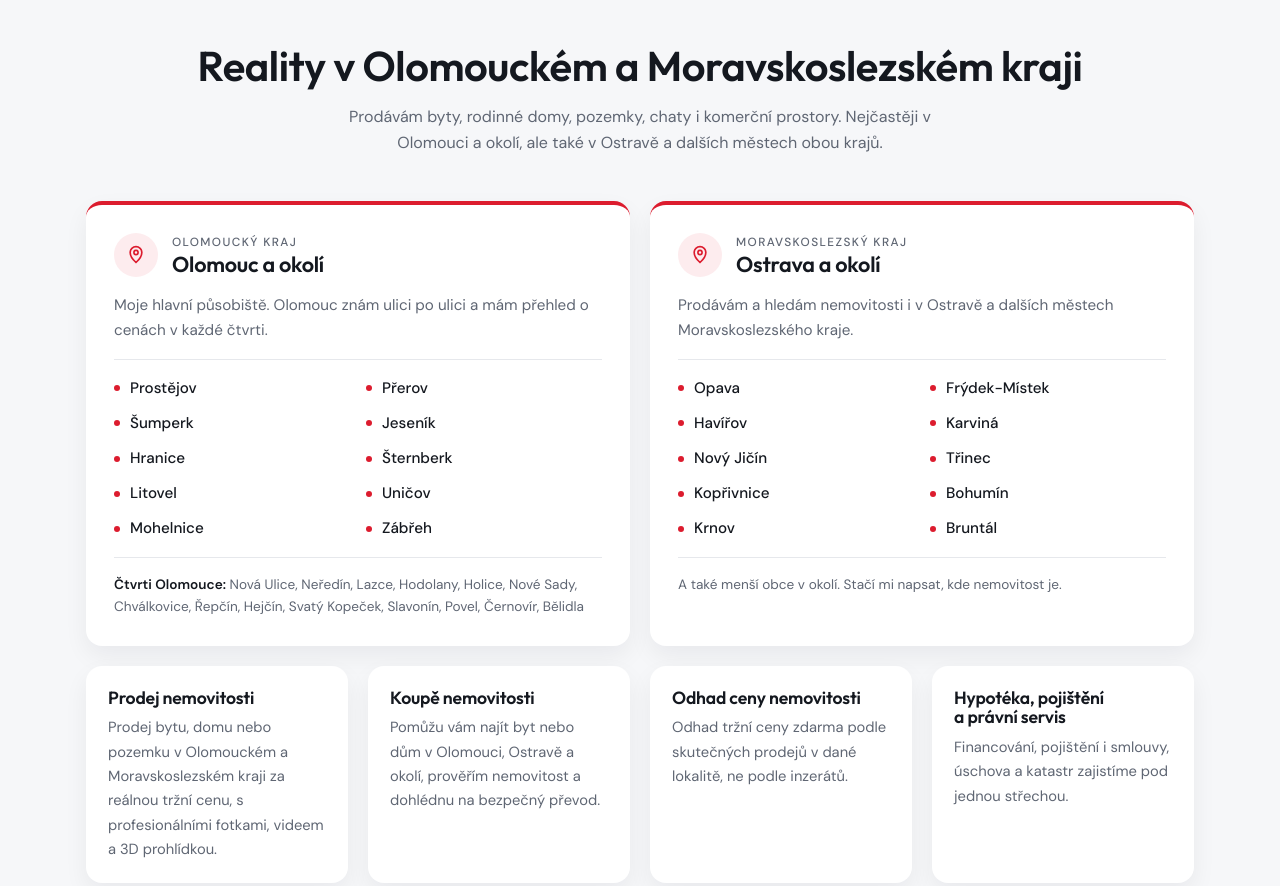
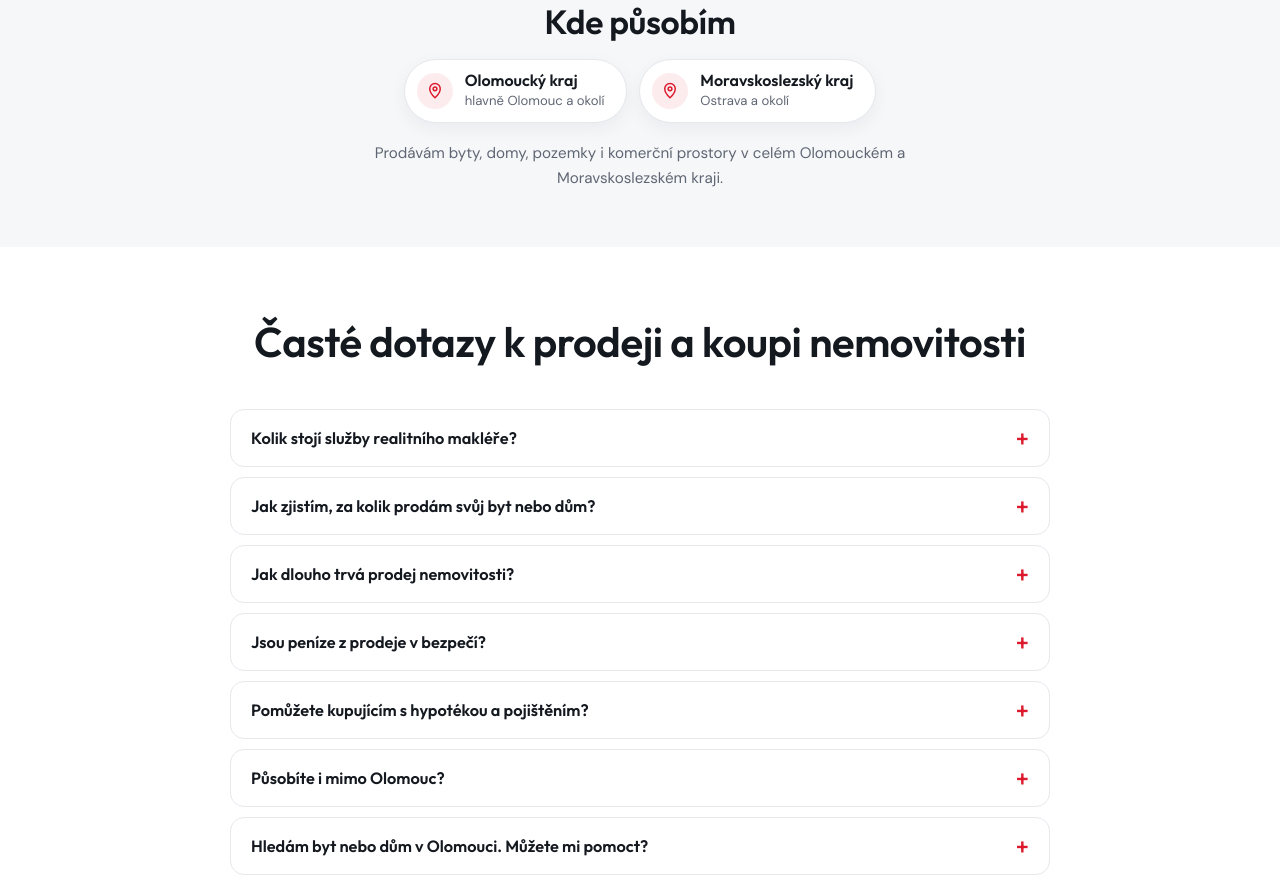
Before and after one commit to astaroam/starovic-web, a plain HTML site: page index.html in a window 1280 px wide. Shown: the part 3053-3939 px from the top of the page. Drawn offline with Linux system fonts and the light colour scheme.

Commit message:
Kde působím: jen dva kraje, kompaktní sekce
Co-Authored-By: Claude Opus 5.5 <noreply@anthropic.com>
Claude-Session: https://claude.ai/code/session_01Fag1x8Qn6z2hmfktebmM9E

```diff
--- a/index.html
+++ b/index.html
@@ -304,27 +304,17 @@ form.lead{scroll-margin-top:84px}
 @media (max-width:600px){.topbar.solid .logo .rx{height:20px}.hero{padding-top:68px}}
 
 /* oblast + FAQ */
-.area{background:var(--bg-2)}
-.area-grid{display:grid;grid-template-columns:1fr 1fr;gap:20px}
-.region{background:#fff;border-radius:var(--r);padding:28px;box-shadow:0 10px 24px rgba(20,24,31,.06);border-top:4px solid var(--red);display:grid;gap:16px;align-content:start}
-.region-head{display:flex;align-items:center;gap:14px}
-.region .pin{width:44px;height:44px;border-radius:50%;background:var(--red-soft);color:var(--red);display:grid;place-items:center;flex:none}
-.region .kicker{display:block;font-size:.74rem;letter-spacing:.12em;text-transform:uppercase;color:var(--muted);font-weight:500}
-.region h3{font-size:1.35rem;font-weight:600;margin:0}
-.region-lead{color:var(--muted);font-size:.95rem}
-.towns{list-style:none;margin:0;padding:16px 0;border-block:1px solid var(--line);display:grid;grid-template-columns:repeat(2,1fr);gap:10px 16px}
-.towns li{display:flex;align-items:center;gap:10px;font-weight:500;font-size:.95rem}
-.towns li::before{content:"";width:6px;height:6px;border-radius:50%;background:var(--red);flex:none}
-.region-note{font-size:.85rem;color:var(--muted);line-height:1.6}
-.region-note b{color:var(--ink);font-weight:600}
-.area-svc h3{font-size:1.1rem;font-weight:600}
-@media (max-width:760px){.area-grid{grid-template-columns:1fr}}
-@media (max-width:600px){.region{padding:20px;gap:14px}.region h3{font-size:1.2rem}.region .pin{width:40px;height:40px}.towns{gap:9px 12px}.towns li{font-size:.9rem}}
-.area-svc{display:grid;grid-template-columns:repeat(4,1fr);gap:20px;margin-top:20px}
-.area-svc > div{background:#fff;border-radius:var(--r);padding:22px;box-shadow:0 10px 24px rgba(20,24,31,.06)}
-.area-svc h3{margin-bottom:8px}
-.area-svc p{color:var(--muted);font-size:.92rem}
-.area + .faq{padding-top:96px!important}
+.area{background:var(--bg-2);padding-block:56px}
+.area-box2{display:grid;justify-items:center;text-align:center;gap:18px}
+.area-box2 h2{font-size:clamp(1.6rem,3vw,2.1rem);font-weight:600}
+.area-box2 p{color:var(--muted);max-width:36em;font-size:.95rem}
+.kraje{list-style:none;margin:0;padding:0;display:flex;flex-wrap:wrap;justify-content:center;gap:12px}
+.kraje li{display:flex;align-items:center;gap:12px;background:#fff;border:1px solid var(--line);border-radius:999px;padding:10px 22px 10px 12px;box-shadow:0 6px 18px rgba(20,24,31,.05);text-align:left}
+.kraje svg{width:36px;height:36px;padding:9px;border-radius:50%;background:var(--red-soft);color:var(--red);flex:none}
+.kraje b{display:block;font:600 1rem var(--hd)}
+.kraje small{display:block;color:var(--muted);font-size:.82rem}
+@media (max-width:600px){.area{padding-block:44px}.kraje{display:grid;width:100%}.kraje li{border-radius:14px}}
+.area + .faq{padding-top:72px!important}
 .faq-list{max-width:820px;margin:0 auto;display:grid;gap:10px}
 .faq details{background:#fff;border:1px solid var(--line);border-radius:14px;padding:0 20px}
 .faq summary{cursor:pointer;list-style:none;font:600 1.02rem var(--hd);padding:18px 32px 18px 0;position:relative}
@@ -332,12 +322,8 @@ form.lead{scroll-margin-top:84px}
 .faq summary::after{content:"+";position:absolute;right:0;top:50%;transform:translateY(-50%);font-size:1.5rem;color:var(--red);font-weight:400;transition:transform .2s}
 .faq details[open] summary::after{transform:translateY(-50%) rotate(45deg)}
 .faq details p{color:var(--muted);padding-bottom:18px;font-size:.95rem}
-@media (max-width:980px){.area-svc{grid-template-columns:1fr 1fr}}
 @media (max-width:600px){
-  .area-svc{display:flex;overflow-x:auto;scroll-snap-type:x mandatory;gap:12px;margin-inline:-16px;padding:0 16px 6px;scrollbar-width:none}
-  .area-svc::-webkit-scrollbar{display:none}
-  .area-svc > div{flex:0 0 80%;scroll-snap-align:center;padding:18px}
-  .area + .faq{padding-top:64px!important}
+  .area + .faq{padding-top:48px!important}
   .faq details{padding:0 16px}
   .faq summary{font-size:.96rem;padding:15px 28px 15px 0}
 }
@@ -730,31 +716,13 @@ form.lead{scroll-margin-top:84px}
 </section>
 
 <section id="oblast" class="area">
-  <div class="wrap">
-    <div class="center">
-      <h2>Reality v Olomouckém a Moravskoslezském kraji</h2>
-      <p>Prodávám byty, rodinné domy, pozemky, chaty i komerční prostory. Nejčastěji v Olomouci a okolí, ale také v Ostravě a dalších městech obou krajů.</p>
-    </div>
-    <div class="area-grid">
-      <article class="region">
-        <header class="region-head"><span class="pin"><svg viewBox="0 0 24 24" width="20" height="20" fill="none" stroke="currentColor" stroke-width="2"><path d="M12 21s7-6.2 7-12a7 7 0 1 0-14 0c0 5.8 7 12 7 12z"/><circle cx="12" cy="9" r="2.5"/></svg></span><div><span class="kicker">Olomoucký kraj</span><h3>Olomouc a okolí</h3></div></header>
-        <p class="region-lead">Moje hlavní působiště. Olomouc znám ulici po ulici a mám přehled o cenách v každé čtvrti.</p>
-        <ul class="towns"><li>Prostějov</li><li>Přerov</li><li>Šumperk</li><li>Jeseník</li><li>Hranice</li><li>Šternberk</li><li>Litovel</li><li>Uničov</li><li>Mohelnice</li><li>Zábřeh</li></ul>
-        <p class="region-note"><b>Čtvrti Olomouce:</b> Nová Ulice, Neředín, Lazce, Hodolany, Holice, Nové Sady, Chválkovice, Řepčín, Hejčín, Svatý Kopeček, Slavonín, Povel, Černovír, Bělidla</p>
-      </article>
-      <article class="region">
-        <header class="region-head"><span class="pin"><svg viewBox="0 0 24 24" width="20" height="20" fill="none" stroke="currentColor" stroke-width="2"><path d="M12 21s7-6.2 7-12a7 7 0 1 0-14 0c0 5.8 7 12 7 12z"/><circle cx="12" cy="9" r="2.5"/></svg></span><div><span class="kicker">Moravskoslezský kraj</span><h3>Ostrava a okolí</h3></div></header>
-        <p class="region-lead">Prodávám a hledám nemovitosti i v Ostravě a dalších městech Moravskoslezského kraje.</p>
-        <ul class="towns"><li>Opava</li><li>Frýdek-Místek</li><li>Havířov</li><li>Karviná</li><li>Nový Jičín</li><li>Třinec</li><li>Kopřivnice</li><li>Bohumín</li><li>Krnov</li><li>Bruntál</li></ul>
-        <p class="region-note">A také menší obce v okolí. Stačí mi napsat, kde nemovitost je.</p>
-      </article>
-    </div>
-    <div class="area-svc">
-      <div><h3>Prodej nemovitosti</h3><p>Prodej bytu, domu nebo pozemku v Olomouckém a Moravskoslezském kraji za reálnou tržní cenu, s profesionálními fotkami, videem a 3D prohlídkou.</p></div>
-      <div><h3>Koupě nemovitosti</h3><p>Pomůžu vám najít byt nebo dům v Olomouci, Ostravě a okolí, prověřím nemovitost a dohlédnu na bezpečný převod.</p></div>
-      <div><h3>Odhad ceny nemovitosti</h3><p>Odhad tržní ceny zdarma podle skutečných prodejů v dané lokalitě, ne podle inzerátů.</p></div>
-      <div><h3>Hypotéka, pojištění a právní servis</h3><p>Financování, pojištění i smlouvy, úschova a katastr zajistíme pod jednou střechou.</p></div>
-    </div>
+  <div class="wrap area-box2">
+    <h2>Kde působím</h2>
+    <ul class="kraje">
+      <li><svg viewBox="0 0 24 24" width="18" height="18" fill="none" stroke="currentColor" stroke-width="2"><path d="M12 21s7-6.2 7-12a7 7 0 1 0-14 0c0 5.8 7 12 7 12z"/><circle cx="12" cy="9" r="2.5"/></svg><span><b>Olomoucký kraj</b><small>hlavně Olomouc a okolí</small></span></li>
+      <li><svg viewBox="0 0 24 24" width="18" height="18" fill="none" stroke="currentColor" stroke-width="2"><path d="M12 21s7-6.2 7-12a7 7 0 1 0-14 0c0 5.8 7 12 7 12z"/><circle cx="12" cy="9" r="2.5"/></svg><span><b>Moravskoslezský kraj</b><small>Ostrava a okolí</small></span></li>
+    </ul>
+    <p>Prodávám byty, domy, pozemky i komerční prostory v celém Olomouckém a Moravskoslezském kraji.</p>
   </div>
 </section>
 
```
